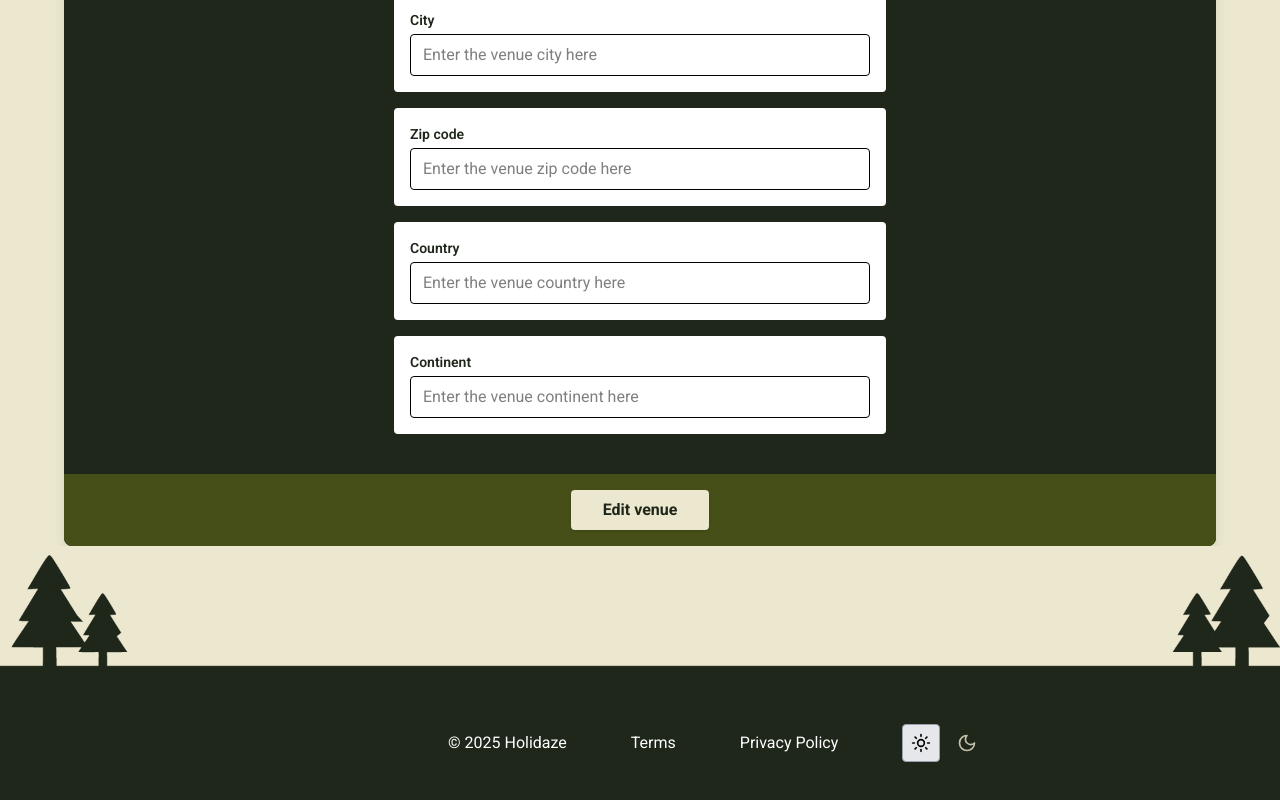
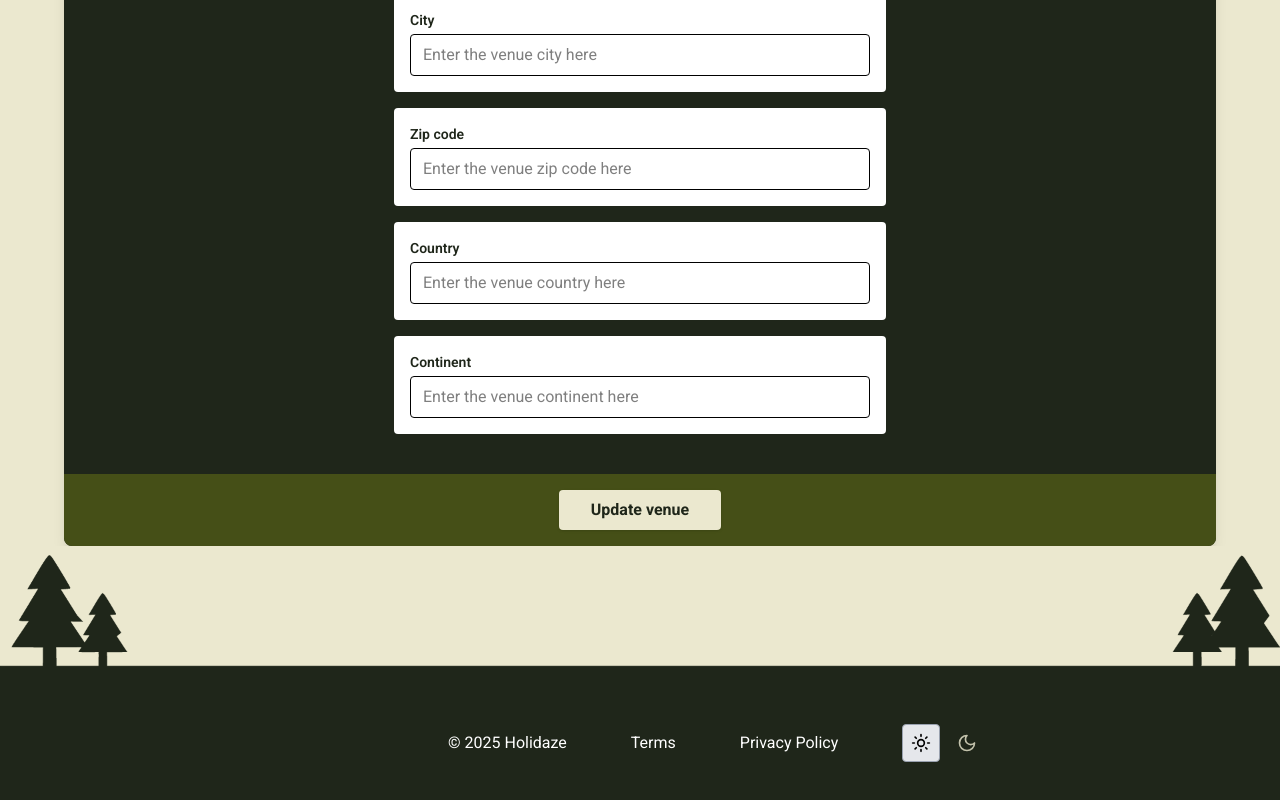
Before and after one commit to maddipaddi/Fireside-Holidaze, a React (Vite) app: page /venue/edit/1 in a window 1280 px wide. Shown: the part 1224-2024 px from the top of the page. Built offline with nearby package versions, Linux system fonts and the light colour scheme; no server answers; a web font is replaced by a local one.

Commit message:
feat: make max chars for venue descriptions longer (from 200 to 500)

```diff
--- a/src/components/AddVenue.jsx
+++ b/src/components/AddVenue.jsx
@@ -190,7 +190,7 @@ export default function AddVenue() {
               name="description"
               id="description"
               rows={5}
-              maxLength={200}
+              maxLength={500}
               required
               value={formData.description}
               onChange={handleChange}
--- a/src/pages/UpdateVenue.jsx
+++ b/src/pages/UpdateVenue.jsx
@@ -223,7 +223,7 @@ export default function UpdateVenue() {
               name="description"
               id="description"
               rows={5}
-              maxLength={200}
+              maxLength={500}
               required
               value={formData.description}
               onChange={handleChange}
@@ -531,7 +531,7 @@ export default function UpdateVenue() {
             disabled={isLoading}
             className="bg-background dark:bg-primary text-copy dark:text-white font-body font-bold px-8 py-2 rounded shadow hover:bg-accent/50 dark:hover:bg-copy hover:text-white transition cursor-pointer"
           >
-            {isLoading ? "Editing the venue..." : "Edit venue"}
+            {isLoading ? "Updating the venue..." : "Update venue"}
           </button>
         </div>
       </form>
```
